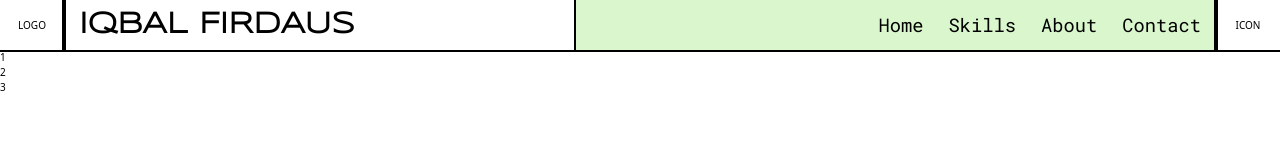
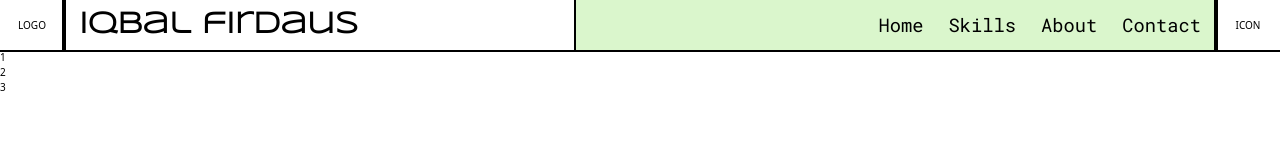
Before and after one commit to ikbakk/web-portofolio, a React (Vite) app: page / in a window 1280 px wide. Shown: the top 160 px of the page. Built offline with nearby package versions, Linux system fonts and the light colour scheme.

Commit message:
update navbar

```diff
--- a/src/components/Navbar/index.jsx
+++ b/src/components/Navbar/index.jsx
@@ -9,7 +9,7 @@ export default function NavBar() {
       </div>
       <div className="flex basis-40 items-center px-6 outline outline-2">
         <h2 className="font-syncopate font-semibold md:text-4xl lg:text-5xl">
-          IQBAL FIRDAUS
+          iqbal firdaus
         </h2>
       </div>
       <div className="flex basis-50 items-center justify-end bg-paleGreen px-6 outline outline-2">
```
